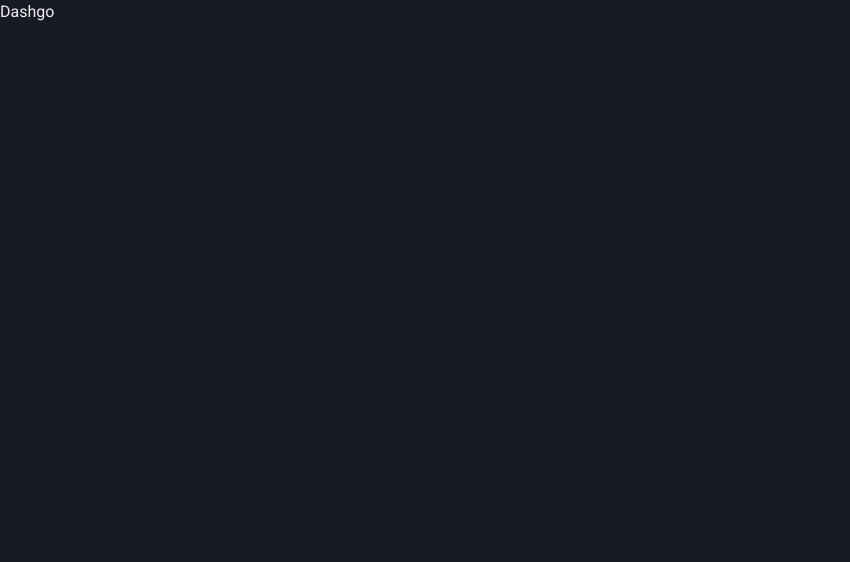
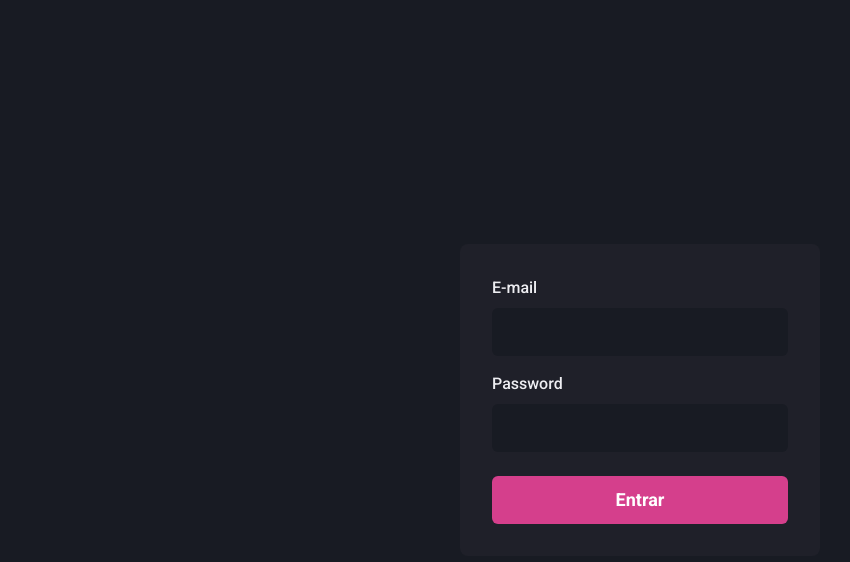
Before and after one commit to augustorl/dashgo, a Next.js app: page / in a window 1280 px wide. Shown: the top 562 px of the page, without its empty margins (0-850 px from the left). Built offline with nearby package versions, Linux system fonts and the light colour scheme.

Commit message:
add: Signin

```diff
--- a/src/pages/index.tsx
+++ b/src/pages/index.tsx
@@ -1,7 +1,56 @@
+import { Flex, Input, Button, Stack, FormLabel, FormControl } from '@chakra-ui/react';
+
 export default function Home() {
   return (
-    <>
-      <h1>Dashgo</h1>
-    </>
+    <Flex
+      w="100vw"
+      h="100vh"
+      align="center"
+      justify="center"
+    >
+      <Flex
+        as="form"
+        w="100%"
+        maxWidth={360}
+        bg="gray.800"
+        p="8"
+        borderRadius={8}
+        flexDir="column"
+      >
+        <Stack spacing="4">
+          <FormControl>
+            <FormLabel htmlFor="email">E-mail</FormLabel>
+            <Input
+              id="email"
+              name="email"
+              type="email"
+              focusBorderColor="pink.500"
+              bg="gray.900"
+              variant="filled"
+              _hover={{
+                bg: 'gray.900'
+              }}
+              size="lg"
+            />
+          </FormControl>
+          <FormControl>
+            <FormLabel htmlFor="password">Password</FormLabel>
+            <Input
+              id="password"
+              name="password"
+              type="password"
+              bg="gray.900"
+              variant="filled"
+              _hover={{
+                bg: 'gray.900'
+              }}
+              size="lg"
+            />
+          </FormControl>
+
+        </Stack>
+        <Button size="lg" type="submit" colorScheme="pink" mt="6">Entrar</Button>
+      </Flex>
+    </Flex>
   )
 }
```
